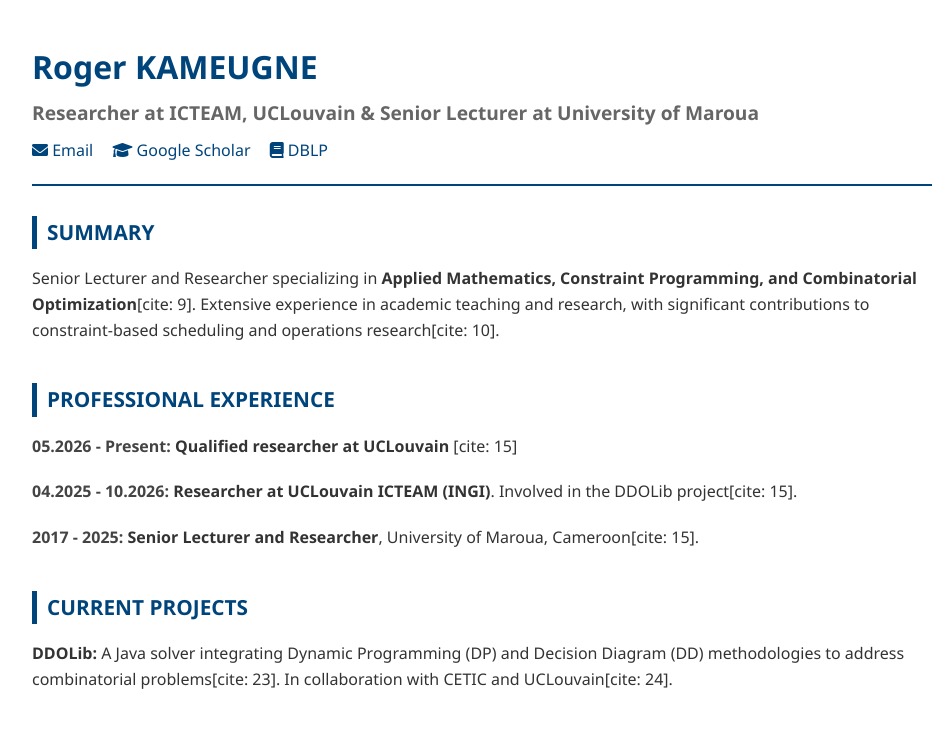
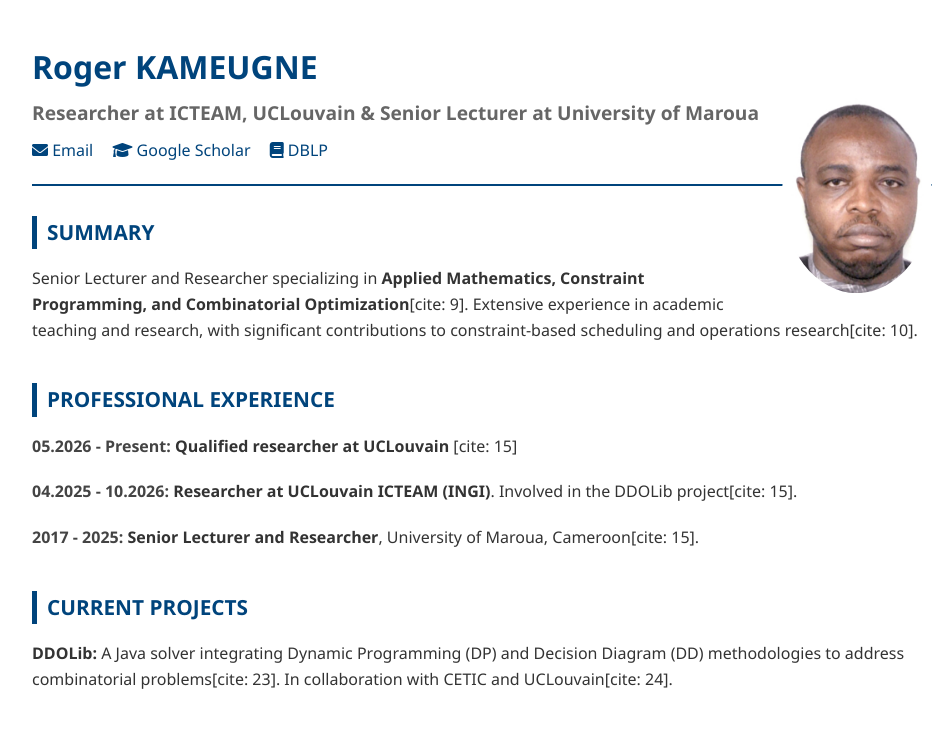
Before and after one commit to kameugne/kameugne.github.io, a plain HTML site: page index.html in a window 1280 px wide. Shown: the top 729 px of the page, without its empty margins (158-1110 px from the left). Drawn offline with Linux system fonts and the light colour scheme.

Commit message:
Update index.html

```diff
--- a/index.html
+++ b/index.html
@@ -24,6 +24,7 @@
 
 <header>
     <h1>Roger KAMEUGNE</h1>
+    <img src="Roger.jpeg" alt="Roger Kameugne" style="width:150px; border-radius:50%; float:right; margin-left:20px;">
     <div class="subtitle">Researcher at ICTEAM, UCLouvain & Senior Lecturer at University of Maroua</div>
     <div class="contact-info">
         <a href="mailto:rkameugne@gmail.com"><i class="fas fa-envelope"></i> Email</a>
```
